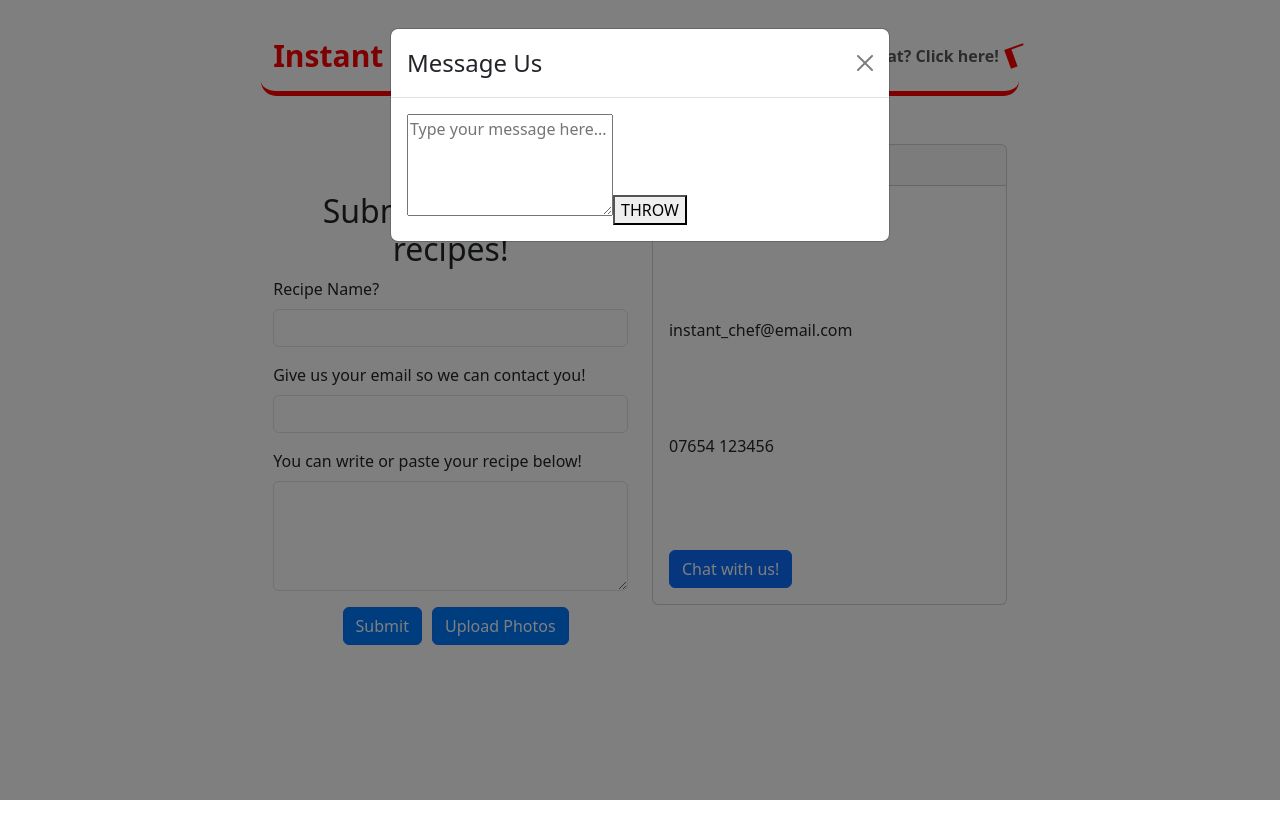
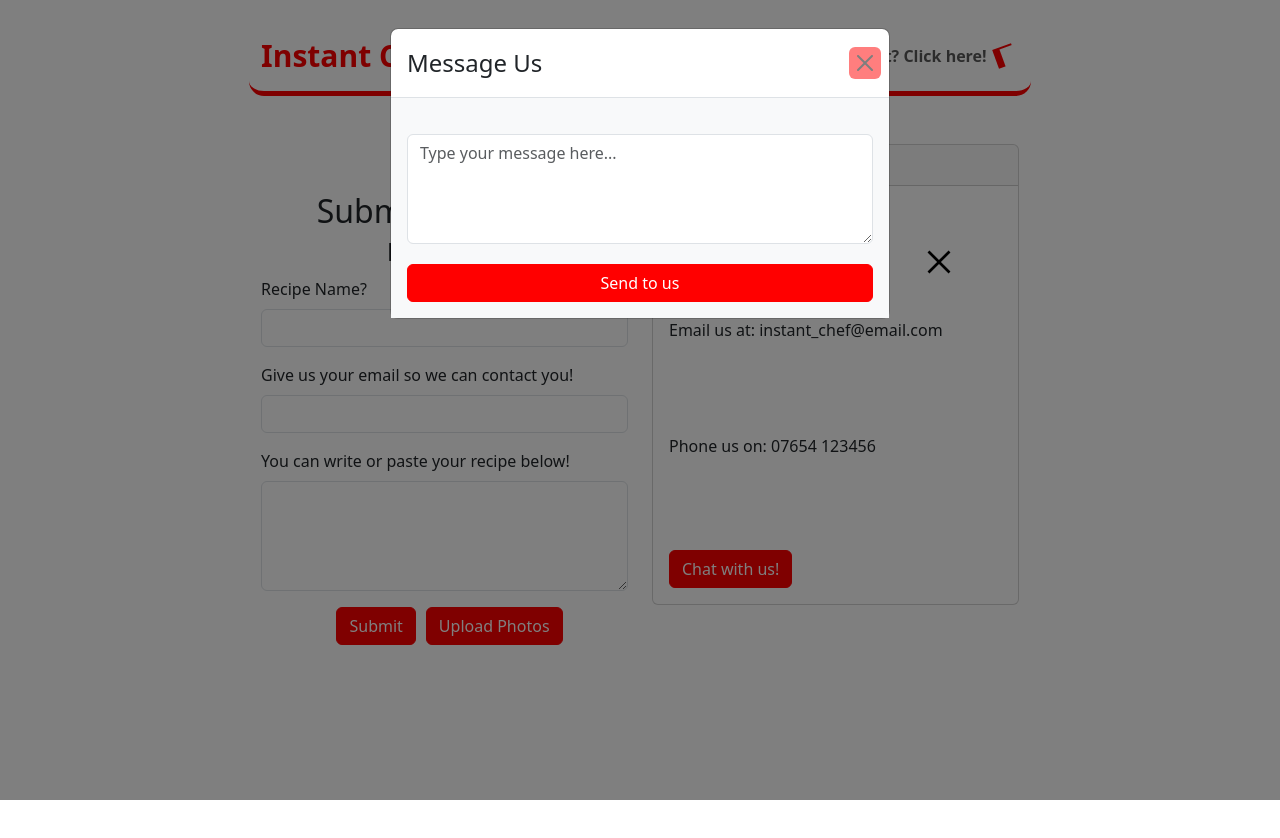
Before and after one commit to Pine-Box/instant-chef, a React (Vite) app: page /contact in a window 1280 px wide. Both pictures are taken after a click on the button "Upload Photos". Built offline with nearby package versions, Linux system fonts and the light colour scheme.

Commit message:
contct page visual and modal fixes

```diff
--- a/src/components/pages/Contact/Contact.module.css
+++ b/src/components/pages/Contact/Contact.module.css
@@ -0,0 +1,41 @@
+.modalTitle {
+  color: #007bff;
+}
+
+.modalBody {
+  background-color: #f8f9fa;
+}
+
+.chatContainer {
+  margin-top: 20px;
+}
+
+.chatInput {
+  display: flex;
+  flex-direction: column;
+}
+
+.textarea {
+  margin-bottom: 10px;
+}
+
+.sendButton {
+  background-color: red !important;
+  margin-top: 10px;
+}
+
+.successMessage {
+  text-align: center !important;
+}
+
+button {
+  background-color: red !important;
+  border-color: red !important;
+}
+
+.socialButton {
+  color: black !important;
+  background-color: white !important;
+  border-color: white !important;
+  font-size: 34px !important;
+}
--- a/src/components/pages/Contact/index.jsx
+++ b/src/components/pages/Contact/index.jsx
@@ -1,49 +1,64 @@
-import React, { useState } from "react"; // Import useState hook for state management
+import React, { useState } from "react";
 import classNames from "classnames";
 import styles from "./Contact.module.css";
 import { Modal, Button, Card } from "react-bootstrap";
+import { FaLinkedin, FaTiktok, FaInstagram } from "react-icons/fa";
+import { AiOutlineClose } from "react-icons/ai";
 
 const Contact = () => {
-  // state variable and setter function using useState hook
   const [showChatModal, setShowChatModal] = useState(false);
-  const [showThrowModal, setShowThrowModal] = useState(false); // State for throw modal
-  // ChatModal
+  const [showThrowModal, setShowThrowModal] = useState(false);
+  const [messageSent, setMessageSent] = useState(false);
+
+  const handleSubmit = (e) => {
+    e.preventDefault();
+    setShowThrowModal(true);
+    setMessageSent(true);
+  };
+
+  const handleClose = () => {
+    setShowChatModal(false);
+    setShowThrowModal(false);
+    setMessageSent(false);
+  };
+
   const ChatModal = () => (
-    <Modal show={showChatModal} onHide={() => setShowChatModal(false)}>
+    <Modal show={showChatModal} onHide={handleClose}>
       <Modal.Header closeButton>
-        <Modal.Title>Message Us</Modal.Title>
+        <Modal.Title className={styles.modalTitle}>Message Us</Modal.Title>
       </Modal.Header>
-      <Modal.Body>
-        <div className="chat-container">
-          {/* Chat message history (optional) */}
-          <div className="chat-input">
+      <Modal.Body className={styles.modalBody}>
+        <div className={styles.chatContainer}>
+          <div className={styles.chatInput}>
             <textarea
+              className={classNames("form-control", styles.textarea)}
               placeholder="Type your message here..."
               rows="4"
             ></textarea>
-            <button
-              className="send-button"
-              onClick={() => setShowThrowModal(true)}
-            >
-              THROW
-            </button>
+            {!messageSent && (
+              <button
+                className={classNames("btn", "btn-primary", styles.sendButton)}
+                onClick={handleSubmit}
+              >
+                Send to us
+              </button>
+            )}
           </div>
         </div>
       </Modal.Body>
     </Modal>
   );
 
-  // ThrowModal
   const ThrowModal = () => (
-    <Modal show={showThrowModal} onHide={() => setShowThrowModal(false)}>
+    <Modal show={showThrowModal} onHide={handleClose}>
       <Modal.Header closeButton>
-        <Modal.Title>Throw Modal</Modal.Title>
+        <Modal.Title>Thanks for messaging us!</Modal.Title>
       </Modal.Header>
       <Modal.Body>
         <p>We've received your message! Thank you for reaching out to us.</p>
       </Modal.Body>
       <Modal.Footer>
-        <Button variant="primary" onClick={() => setShowThrowModal(false)}>
+        <Button variant="primary" onClick={handleClose}>
           Close
         </Button>
       </Modal.Footer>
@@ -56,7 +71,7 @@ const Contact = () => {
         <div className="col-lg-6">
           <div className="">
             <h2 className="mt-5 text-center">Submit your own recipes!</h2>
-            <form>
+            <form onSubmit={handleSubmit}>
               <div className="mb-3">
                 <label htmlFor="name" className="form-label">
                   Recipe Name?
@@ -105,7 +120,7 @@ const Contact = () => {
                   type="button"
                   className={classNames("btn", "btn-primary")}
                   style={{ backgroundColor: "#007bff", marginLeft: "10px" }}
-                  onClick={() => setShowChatModal(true)} // Set modal visible on click
+                  onClick={() => setShowChatModal(true)}
                 >
                   Upload Photos
                 </button>
@@ -118,12 +133,57 @@ const Contact = () => {
             <Card>
               <Card.Header> How To Contact Us </Card.Header>
               <Card.Body>
-                <Card.Text> x.com/instant-chef </Card.Text>
-                <Card.Text> instant_chef@email.com </Card.Text>
-                <Card.Text> 07654 123456 </Card.Text>
+                <Card.Text>
+                  {" "}
+                  Our social:
+                  <div>
+                    <Button
+                      variant="primary"
+                      className={styles.socialButton}
+                      style={{ marginRight: "20px" }}
+                      href="https://www.linkedin.com/"
+                      target="_blank"
+                      rel="noopener noreferrer"
+                    >
+                      <FaLinkedin />
+                    </Button>
+                    <Button
+                      variant="primary"
+                      className={styles.socialButton}
+                      style={{ marginRight: "20px" }}
+                      href="https://www.tiktok.com/"
+                      target="_blank"
+                      rel="noopener noreferrer"
+                    >
+                      <FaTiktok />
+                    </Button>
+                    <Button
+                      variant="primary"
+                      className={styles.socialButton}
+                      style={{ marginRight: "20px" }}
+                      href="https://www.instagram.com/"
+                      target="_blank"
+                      rel="noopener noreferrer"
+                    >
+                      <FaInstagram />
+                    </Button>
+                    <Button
+                      variant="primary"
+                      className={styles.socialButton}
+                      style={{ marginRight: "20px" }}
+                      href="https://www.twitter.com/"
+                      target="_blank"
+                      rel="noopener noreferrer"
+                    >
+                      <AiOutlineClose />
+                    </Button>
+                  </div>
+                </Card.Text>
+                <Card.Text> Email us at: instant_chef@email.com </Card.Text>
+                <Card.Text> Phone us on: 07654 123456 </Card.Text>
                 <Button
                   variant="primary"
-                  onClick={() => setShowChatModal(true)} // Set modal visible on click
+                  onClick={() => setShowChatModal(true)}
                 >
                   Chat with us!
                 </Button>
@@ -133,8 +193,12 @@ const Contact = () => {
         </div>
       </div>
       {showChatModal && <ChatModal />}
-      {showThrowModal && <ThrowModal />}{" "}
-      {/* Render throw modal when state is true */}
+      {showThrowModal && <ThrowModal />}
+      {messageSent && (
+        <div className={styles.successPrompt}>
+          Your recipe has successfully been submitted.
+        </div>
+      )}
     </section>
   );
 };
```
